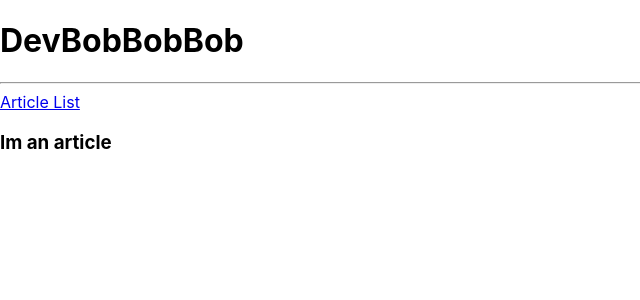
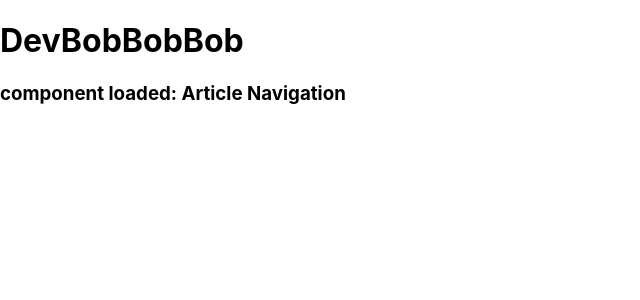
Before and after one commit to 789ni812/DevBobbobbob, a React (Create React App) app in the folder devbobbobbob/devbobbobbob/: page /article/1 in a window 1280 px wide. Shown: the top 300 px of the page, without its empty margins (0-640 px from the left). Built offline with nearby package versions, Linux system fonts and the light colour scheme.

Commit message:
Created basic ArticleNavigation component

```diff
--- a/devbobbobbob/devbobbobbob/src/components/Articles/ArticleNavigation.js
+++ b/devbobbobbob/devbobbobbob/src/components/Articles/ArticleNavigation.js
@@ -1,42 +1,5 @@
-import React from "react";
-import { BrowserRouter as Router, Switch, Route, Link } from "react-router-dom";
-
-function ArticleNavigation({ articles }) {
-  function ArticleList() {
-    return (
-      <ul>
-        {articles.map((article, key) => (
-          <li data-test="list-article" key={article.id}>
-            <Link to="/article/1">{article.title}</Link>
-          </li>
-        ))}
-      </ul>
-    );
-  }
-
-  function Article() {
-    return <h3>Im an article</h3>;
-  }
-
-  return (
-    <Router>
-      <div data-test="component-article-navigation">
-        <hr />
-        <Link to="/articleList">Article List</Link>
-        <Switch>
-          <Route exact path="/">
-            <ArticleList />
-          </Route>
-          <Route path="/articleList">
-            <ArticleList />
-          </Route>
-          <Route path="/article/1">
-            <Article />
-          </Route>
-        </Switch>
-      </div>
-    </Router>
-  );
+function ArticleNavigation() {
+  return <h3>component loaded: Article Navigation </h3>;
 }
 
 export default ArticleNavigation;
```
Also changed, not shown: 1 other file (tests, documents, lock files or other folders).
